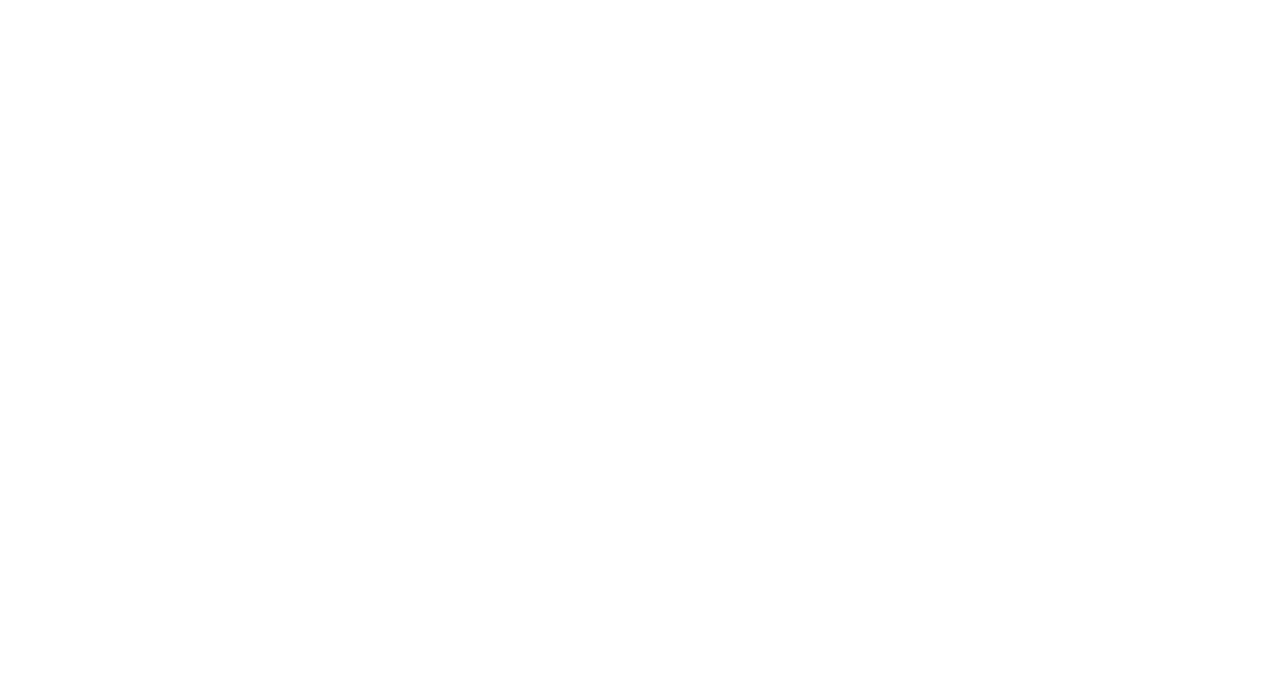
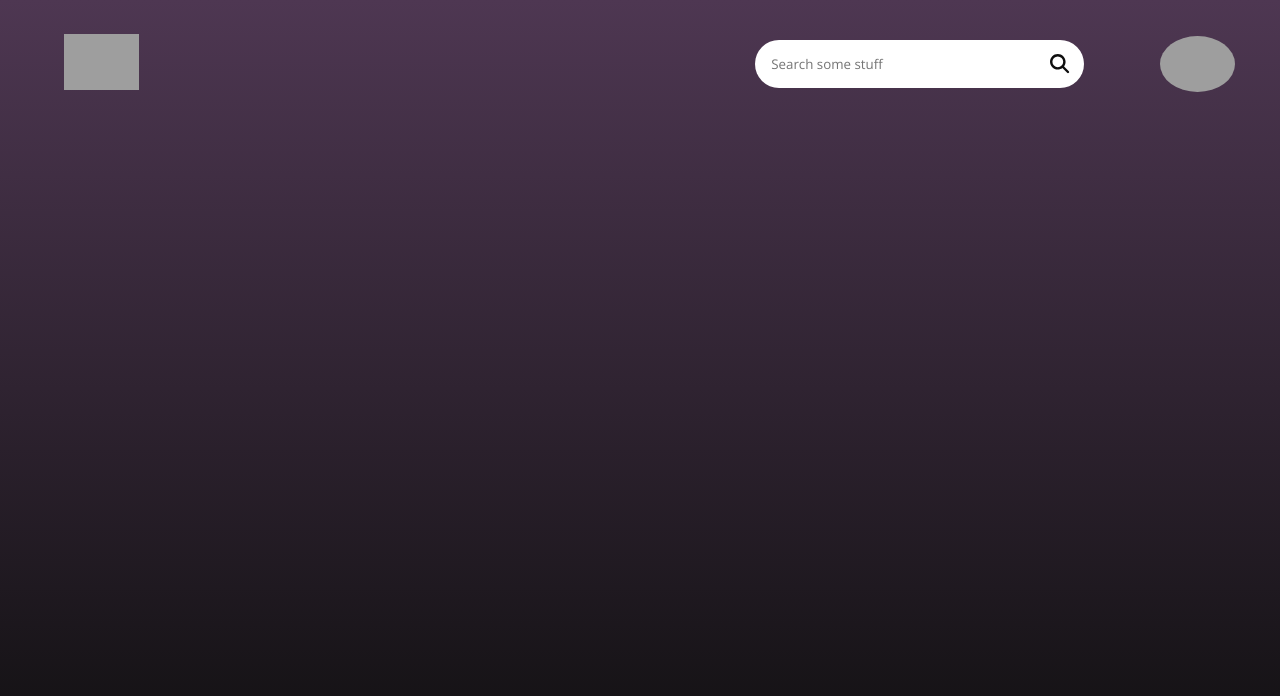
Before and after one commit to emanuelvsz/echofy, a React (Vite) app: page /home in a window 1280 px wide. Before the commit this address had no page. Shown: the top 696 px of the page. Built offline with nearby package versions, Linux system fonts and the light colour scheme; grey boxes are pictures that could not be loaded.

Commit message:
creating new route and backend auth

```diff
--- a/package.json
+++ b/package.json
@@ -12,7 +12,10 @@
   "dependencies": {
     "@fortawesome/free-solid-svg-icons": "^6.4.2",
     "@fortawesome/react-fontawesome": "^0.2.0",
+    "axios": "^1.5.1",
+    "cors": "^2.8.5",
     "node-sass": "^9.0.0",
+    "query-string": "^8.1.0",
     "react": "^18.2.0",
     "react-dom": "^18.2.0",
     "react-router-dom": "^6.16.0",
--- a/src/App.tsx
+++ b/src/App.tsx
@@ -1,12 +1,13 @@
 import * as React from "react";
 import { Routes, Route } from "react-router";
 import LoginPage from "./views/login";
+import CallbackPage from "./views/home";
 
 export default function App() {
   return (
     <Routes>
       <Route path="/" element={<LoginPage />} />
-      <Route path="" element={<p>Teste</p>} />
+      <Route path="/home" element={<CallbackPage />} />
     </Routes>
   );
 }
--- a/src/components/header/styles.css
+++ b/src/components/header/styles.css
@@ -59,7 +59,7 @@
 }
 
 .iconContainer {
-    width: 16%;
+    width: 3em;
     height: 3rem;
     background-color: #FFFFFF;
     display: flex;
--- a/src/main.tsx
+++ b/src/main.tsx
@@ -1,11 +1,12 @@
-import ReactDOM from 'react-dom';
-import App from './App';
+import { createRoot } from 'react-dom/client';
+import App from '../src/App';
+import { BrowserRouter } from 'react-router-dom';
 import React from 'react';
-import { BrowserRouter } from 'react-router-dom';
 
-ReactDOM.render(
+const container = document.getElementById('root');
+const root = createRoot(container!);
+root.render(
   <BrowserRouter>
     <App />
-  </BrowserRouter>,
-  document.getElementById('root')
+  </BrowserRouter>
 );
--- /dev/null
+++ b/src/views/home/index.tsx
@@ -0,0 +1,13 @@
+import * as React from "react";
+import Header from "../../components/header/header";
+
+function HomePage() {
+  return (
+    <div className="body">
+      <Header />
+
+    </div>
+  );
+}
+
+export default HomePage;
--- /dev/null
+++ b/src/views/home/styles.css
@@ -0,0 +1,14 @@
+* {
+    margin: 0;
+    padding: 0;
+    box-sizing: border-box;
+}
+
+.body {
+    display: flex;
+    justify-content: center;
+    align-items: center;
+    flex-direction: column;
+    height: 100vh;
+    background: linear-gradient(to bottom, #4E3752, #0e0e0e);
+}
--- a/src/views/login/index.tsx
+++ b/src/views/login/index.tsx
@@ -1,16 +1,21 @@
 import React from 'react';
 import './styles.css';
 import Header from '../../components/header/header';
+import { useNavigate } from 'react-router-dom';
 
 function LoginPage() {
-  const handleSpotifyLogin = () => {
-    const spotifyAuthUrl = 'https://accounts.spotify.com/authorize?client_id=SEU_CLIENT_ID&redirect_uri=SEU_REDIRECT_URI&scope=user-read-private&response_type=token&state=SEU_ESTADO';
+  const navigate = useNavigate();
+  const handleSpotifyLogin = async () => {
+    const response = await fetch('http://localhost:8000/api/anonymous/authenticate');
+    const data = await response.json();
+    const redirectUrl = data.redirect_url;
+    console.log(redirectUrl)
 
-    window.location.href = spotifyAuthUrl;
+    window.location.href = redirectUrl;
   };
 
   return (
-    <body className="body">
+    <div className="body">
       <Header />
       <div className="card">
         <h1 className="title">Try Echofy for free</h1>
@@ -18,7 +23,7 @@ function LoginPage() {
           <p>Login with Spotify</p>
         </button>
       </div>
-    </body>
+    </div>
   );
 }
 
```
Also changed, not shown: 2 other files (tests, documents, lock files or other folders).
